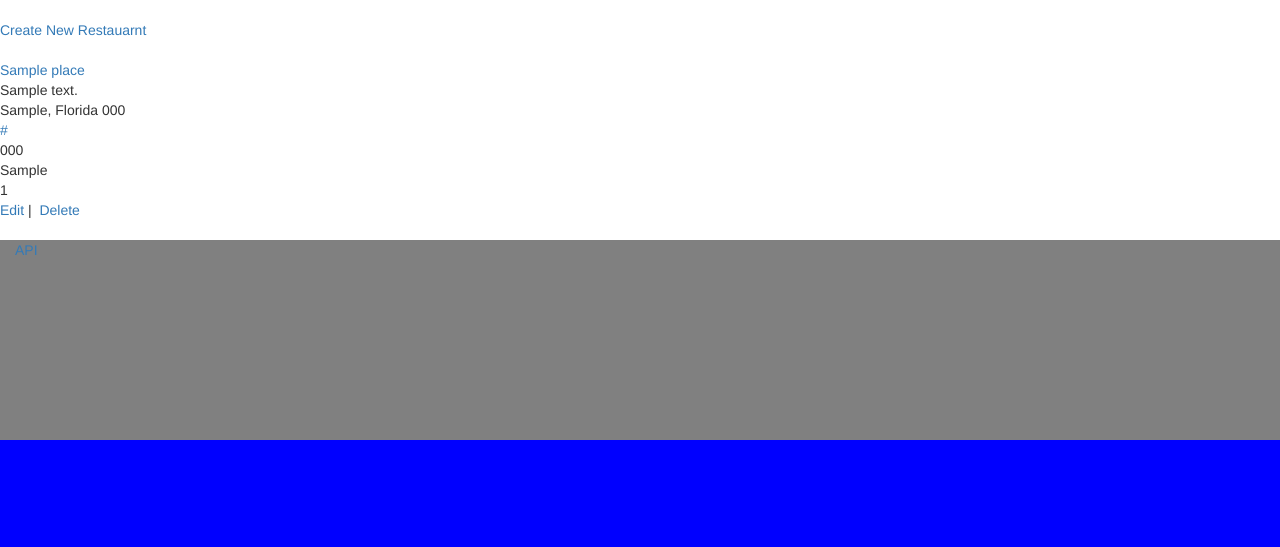
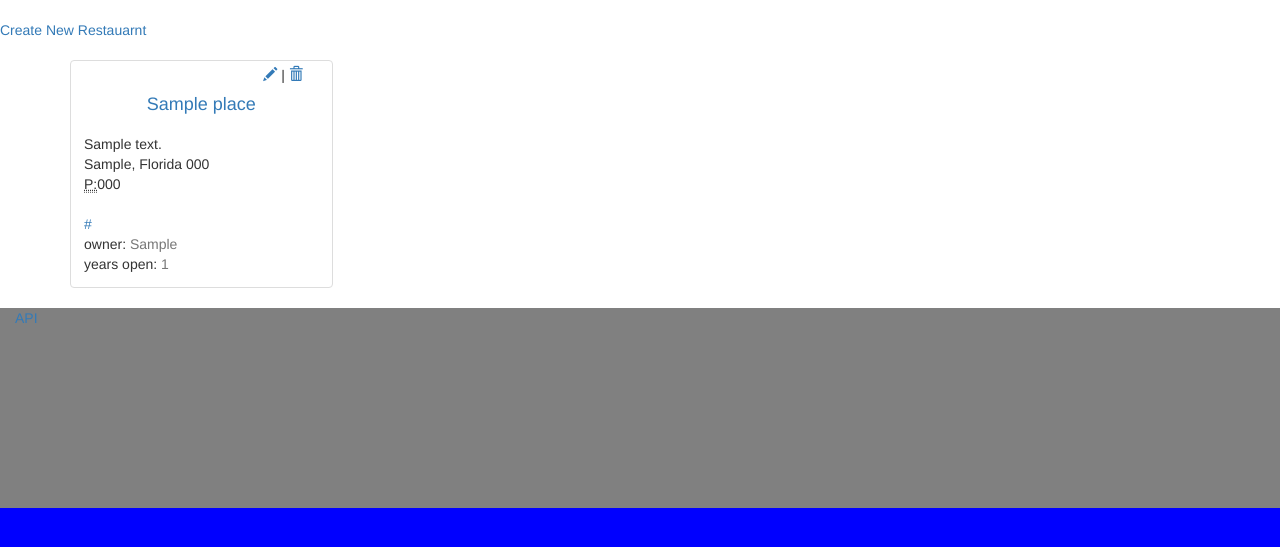
Before and after one commit to jreiher2003/Menu-App-Pro, a Flask app: page / in a window 1280 px wide. Shown: the part 52-599 px from the top of the page. Run offline with Flask 2, Linux system fonts and the light colour scheme; tables that the repository leaves empty hold one stand-in row (values such as "Sample post"); some libraries are stand-ins or nearby versions.

Commit message:
Update bootstrap styles for front

```diff
--- a/app/static/styles.css
+++ b/app/static/styles.css
@@ -4,6 +4,7 @@ html {
 body {
 
 }
+
 .footer {
     height: 200px;
     background-color: grey;
--- a/app/templates/restaurants.html
+++ b/app/templates/restaurants.html
@@ -5,17 +5,39 @@
 {% block content %}
 <a href="{{ url_for('new_place') }}">Create New Restauarnt</a><br><br>
 
-{% for place in all_places %}
-    <a href="{{ url_for('show_menu', place_id=place.id) }}">{{ place.name }}</a><br>
-    {{ place.address }}<br>
-    {{ place.city }},&nbsp;{{ place.state }}&nbsp;{{ place.zip_ }}<br>
-    <a href="#">{{ place.website }}</a><br>
-    {{ place.phone }}<br>
-    {{ place.owner }}<br>
-    {{ place.yrs_open }}<br>
-    <a href="{{ url_for('edit_place',place_id=place.id) }}">Edit</a>&nbsp;|&nbsp;
-    <a href="{{ url_for('delete_place',place_id=place.id) }}">Delete</a>
-    <br><br>
-{% endfor %}
+
+<div class="container">
+    <div class="row">
+        {% for place in all_places %}
+        <div class="col-md-3 ">
+            <div class="thumbnail">
+                <div class="row ">
+                    <div class="col-md-4 pull-right">
+                        <a href="{{ url_for('edit_place',place_id=place.id) }}"><span class="glyphicon glyphicon-pencil" aria-hidden="true"></span></a>&nbsp;|
+                        <a href="{{ url_for('delete_place',place_id=place.id) }}"><span class="glyphicon glyphicon-trash" aria-hidden="true"></span></a>
+                    </div>
+                </div>
+                <div class="row">
+                    <div class="col-md-12">
+                        <h4 class="text-center"><a href="{{ url_for('show_menu', place_id=place.id) }}">{{ place.name }}</a></h4>
+                    </div>
+                </div>
+                <div class="caption">
+                    <!-- <p><a href="{{ url_for('show_menu', place_id=place.id) }}">{{ place.name }}</a></p> -->
+                    <address>
+                        {{ place.address }}<br>
+                        {{ place.city }},&nbsp;{{ place.state }}&nbsp;{{ place.zip_ }}<br>
+                        <abbr title="Phone">P:</abbr>{{ place.phone }}
+                    </address>
+                        <a href="#">{{ place.website }}</a><br>
+                        owner: <span class="text-muted">{{ place.owner }}</span><br>
+                        years open: <apan class="text-muted">{{ place.yrs_open }}</span><br>
+
+                </div>
+            </div>
+        </div>
+        {% endfor %}
+    </div>
+</div>
 
 {% endblock %}
```
